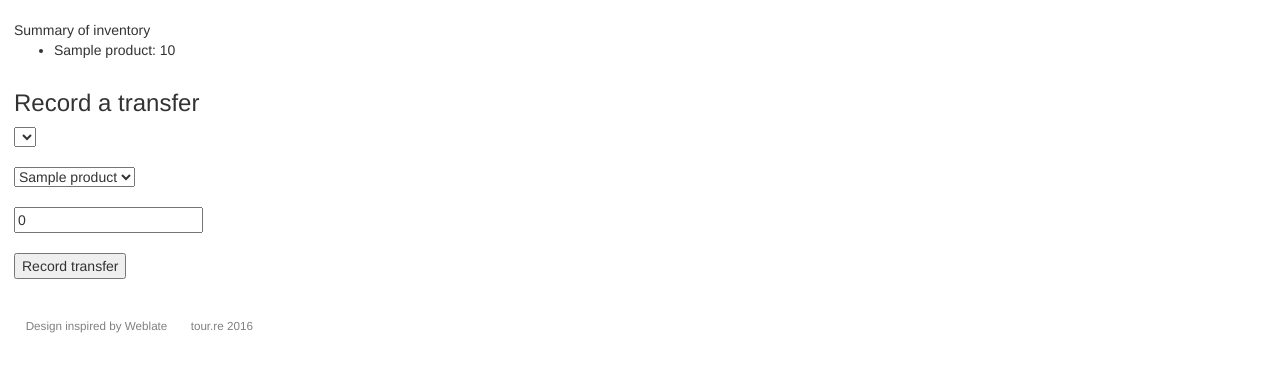
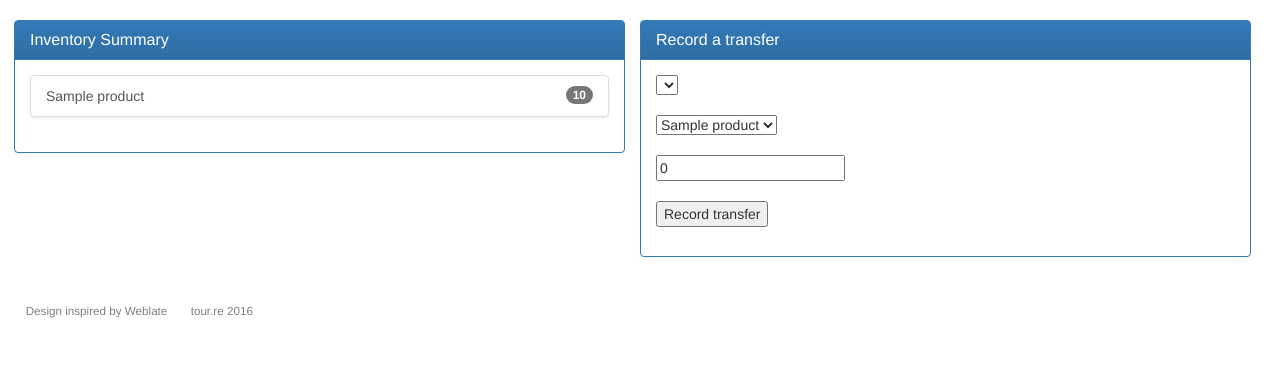
Before and after one commit to tourRe/azimuth, a Django app: a page that uses pulse/inventory/templates/inventory/warehouse.html in a window 1280 px wide. Shown: the part 93-465 px from the top of the page. Run offline with Django 3.2, Linux system fonts and the light colour scheme; tables that the repository leaves empty hold one stand-in row (values such as "Sample post"); lists and menus that the app fills with data are empty; parts of the project's set-up code (start-up, migrations or seed data) failed here and were passed over; some libraries are stand-ins or nearby versions.

Commit message:
improved inventory views

```diff
--- a/pulse/inventory/templates/inventory/warehouse.html
+++ b/pulse/inventory/templates/inventory/warehouse.html
@@ -9,19 +9,31 @@
 {% block content %}
 <div class="content">
 
-  Summary of inventory
-  <ul>
+  <div class="col-lg-6">
+    <div class="panel panel-primary">
+      <div class="panel-heading">
+        <h4 class="panel-title">Inventory Summary</h4></div>
+      <div class="panel-body">
+        <div class="list-group">
           {% for p in invItem_list %}
-    <li>{{ p.product.name }}: {{ p.qty }}</li>
+          <a class="list-group-item" href="#">
+            <span class="badge">{{ p.qty }}</span>{{ p.product.name }}</a>
           {% endfor %}
-  </ul>
+        </div>
+      </div>
+    </div>
 
+  </div>
+
+  <div class="col-lg-6">
+    <div class="panel panel-primary">
+      <div class="panel-heading">
+        <h4 class="panel-title">Record a transfer</h4></div>
+      <div class="panel-body">
         {% if error_message %}<p><strong>{{ error_message }}</strong></p>{% endif %}
-
         <form action="{% url 'inventory:confirmation' warehouse.name %}" method="post">
           <fieldset>
             {% csrf_token %}
-      <h3> Record a transfer </h3>
             <select name="destination">
               {% for w in warehouse_list %}
               {% if w.name != warehouse.name %}
@@ -41,6 +53,9 @@
             <input type="submit" value="Record transfer" />
           </fieldset>
         </form>
+      </div>
+    </div>
+  </div>
 
 </div>
 {% endblock %}
```
Also changed, not shown: pulse/inventory/templates/inventory/index.html (+4 -6 lines). Lines whose indentation alone changed are shown as unchanged.
